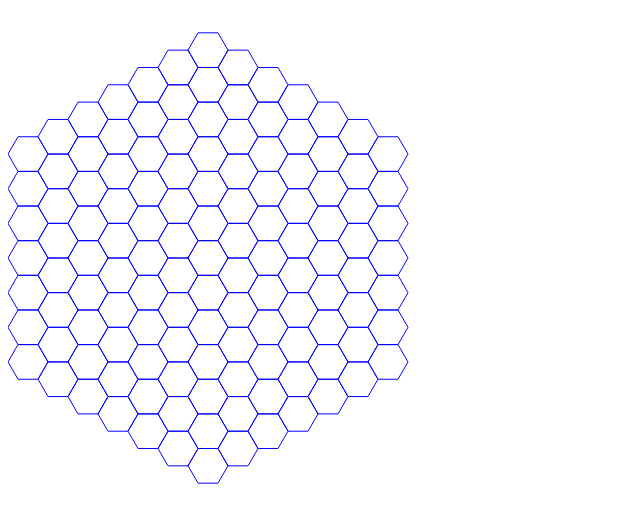
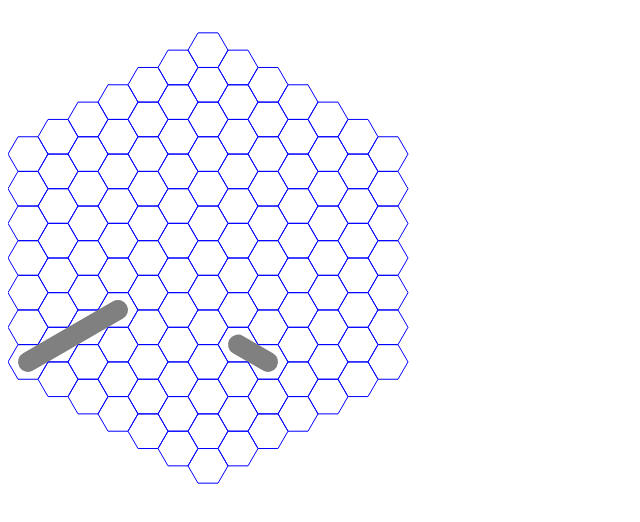
Before and after one commit to sguest/hexships, a React (Vite) app: page / in a window 1280 px wide. Shown: the top 522 px of the page, without its empty margins (0-640 px from the left). Built offline with nearby package versions, Linux system fonts and the light colour scheme.

Commit message:
Draw ships

```diff
--- a/src/App.css
+++ b/src/App.css
@@ -0,0 +1,13 @@
+.board {
+    position: relative;
+}
+
+.field-canvas {
+    position: absolute;
+    z-index: 1;
+}
+
+.ships-canvas {
+    position: absolute;
+    z-index: 2;
+}
--- a/src/App.tsx
+++ b/src/App.tsx
@@ -1,16 +1,36 @@
 import './App.css'
-import Field from './Field'
 import GameSettings from './config/GameSettings';
+import Board from './components/board/Board';
+import Direction from './game-state/Direction';
+import UiSettings from './config/UiSettings';
 
 function App() {
     const settings: GameSettings = {
-        gridSize: 7
+        gridSize: 7,
     };
 
+    const uiSettings: UiSettings = {
+        cellSize: 20,
+        gridOffset: { x: 200, y: 250 },
+    };
+
+    const ships = [
+        {
+            x: 1,
+            y: 2,
+            size: 2,
+            facing: Direction.positiveX,
+        },
+        {
+            x: -3,
+            y: 3,
+            size: 4,
+            facing: Direction.positiveZ,
+        }
+    ]
+
     return (
-
-        <Field settings={settings} />
-
+        <Board gridSize={settings.gridSize} ships={ships} uiSettings={uiSettings} />
     )
 }
 
--- a/src/Field.tsx
+++ /dev/null
@@ -1,37 +0,0 @@
-import * as React from 'react'
-import { useEffect, useRef } from 'react';
-import * as hexUtils from './hex-utils';
-import GameSettings from './config/GameSettings';
-
-export interface FieldProps {
-    settings: GameSettings
-}
-
-export default function Field(props: FieldProps) {
-    const canvasRef = useRef<HTMLCanvasElement>(null);
-    const { settings } = props;
-    useEffect(() => {
-        const canvas = canvasRef.current;
-        if(!canvas) {
-            return;
-        }
-        const context = canvas.getContext('2d');
-        if(!context) {
-            return;
-        }
-        context.clearRect(0, 0, canvas.width, canvas.height);
-        context.strokeStyle = 'blue';
-        context.beginPath();
-        const cells = hexUtils.getGridCells(settings.gridSize);
-        for(let cell of cells) {
-            const corners = hexUtils.getCorners(cell.x, cell.y, 20);
-            context.moveTo(corners[5].x + 200, corners[5].y + 250);
-            for(let corner of corners) {
-                context.lineTo(corner.x + 200, corner.y + 250);
-            }
-        }
-        context.stroke();
-
-    }, [settings, canvasRef])
-    return <canvas ref={canvasRef} width="500" height="500" />
-}
--- /dev/null
+++ b/src/components/board/Board.tsx
@@ -0,0 +1,11 @@
+import Field, { FieldProps } from "./Field";
+import Ships, { ShipsProps } from "./Ships";
+
+export type BoardProps = FieldProps & ShipsProps;
+
+export default function Board(props: BoardProps) {
+    return <div className="board">
+        <Field {...props} />
+        <Ships {...props} />
+    </div>
+}
--- /dev/null
+++ b/src/components/board/Field.tsx
@@ -0,0 +1,39 @@
+import { useEffect, useRef } from 'react';
+import UiSettings from '../../config/UiSettings';
+import * as hexUtils from '../../hex-utils';
+import * as pointUtils from '../../point-utils';
+
+export interface FieldProps {
+    gridSize: number
+    uiSettings: UiSettings
+}
+
+export default function Field(props: FieldProps) {
+    const canvasRef = useRef<HTMLCanvasElement>(null);
+
+    useEffect(() => {
+        const canvas = canvasRef.current;
+        if(!canvas) {
+            return;
+        }
+        const context = canvas.getContext('2d');
+        if(!context) {
+            return;
+        }
+        context.clearRect(0, 0, canvas.width, canvas.height);
+        context.strokeStyle = 'blue';
+        context.beginPath();
+        const cells = hexUtils.getGridCells(props.gridSize);
+        for(let cell of cells) {
+            const corners = hexUtils.getCorners(cell.x, cell.y, props.uiSettings.cellSize);
+            pointUtils.moveTo(context, pointUtils.add(corners[5], props.uiSettings.gridOffset));
+            for(let corner of corners) {
+                pointUtils.lineTo(context, pointUtils.add(corner, props.uiSettings.gridOffset));
+            }
+        }
+        context.stroke();
+
+    }, [props.gridSize, props.uiSettings, canvasRef])
+
+    return <canvas ref={canvasRef} width="500" height="500" className="field-canvas"/>
+}
--- /dev/null
+++ b/src/components/board/Ships.tsx
@@ -0,0 +1,43 @@
+import { useEffect, useRef } from "react";
+import Ship from "../../game-state/Ship";
+import { getDelta } from '../../game-state/Direction';
+import * as hexUtils from '../../hex-utils';
+import * as pointUtils from '../../point-utils';
+import UiSettings from "../../config/UiSettings";
+
+export interface ShipsProps {
+    ships: Ship[]
+    uiSettings: UiSettings
+}
+
+export default function Ships(props: ShipsProps) {
+    const canvasRef = useRef<HTMLCanvasElement>(null);
+
+    useEffect(() => {
+        const canvas = canvasRef.current;
+        if(!canvas) {
+            return;
+        }
+        const context = canvas.getContext('2d');
+        if(!context) {
+            return;
+        }
+        context.clearRect(0, 0, canvas.width, canvas.height);
+        context.strokeStyle = 'grey';
+        context.lineWidth = props.uiSettings.cellSize;
+        context.lineCap = 'round';
+        context.beginPath();
+        for(let ship of props.ships) {
+            const start = hexUtils.getCenter(ship.x, ship.y, props.uiSettings.cellSize);
+            const delta = getDelta(ship.facing);
+            const endCoords = pointUtils.add(ship, pointUtils.multiplyScalar(delta, ship.size - 1));
+            const end = hexUtils.getCenter(endCoords.x, endCoords.y, props.uiSettings.cellSize);
+            pointUtils.moveTo(context, pointUtils.add(start, props.uiSettings.gridOffset));
+            pointUtils.lineTo(context, pointUtils.add(end, props.uiSettings.gridOffset));
+        }
+        context.stroke();
+
+    }, [props.ships, props.uiSettings, canvasRef])
+
+    return <canvas ref={canvasRef} width="500" height="500" className="ships-canvas"/>
+}
--- /dev/null
+++ b/src/config/UiSettings.ts
@@ -0,0 +1,4 @@
+export default interface UiSettings {
+    cellSize: number
+    gridOffset: { x: number, y: number }
+}
--- /dev/null
+++ b/src/game-state/Direction.ts
@@ -0,0 +1,23 @@
+enum Direction {
+    positiveX,
+    positiveY,
+    positiveZ,
+    negativeX,
+    negativeY,
+    negativeZ,
+}
+
+export default Direction
+
+const deltas = {
+    [Direction.positiveX]: { x: 1, y: 0},
+    [Direction.positiveY]: { x: 0, y: 1},
+    [Direction.positiveZ]: { x: -1, y: 1},
+    [Direction.negativeX]: { x: -1, y: 0},
+    [Direction.negativeY]: { x: 0, y: -1},
+    [Direction.negativeZ]: { x: 1, y: -1},
+}
+
+export function getDelta(direction: Direction): { x: number, y: number } {
+    return deltas[direction];
+}
--- /dev/null
+++ b/src/game-state/Ship.ts
@@ -0,0 +1,8 @@
+import Direction from "./Direction";
+
+export default interface Ship {
+    x: number
+    y: number
+    size: number
+    facing: Direction
+}
--- /dev/null
+++ b/src/point-utils.ts
@@ -0,0 +1,26 @@
+export interface Point {
+    x: number
+    y: number
+}
+
+export function add(a: Point, b: Point) {
+    return {
+        x: a.x + b.x,
+        y: a.y + b.y,
+    }
+}
+
+export function multiplyScalar(point: Point, scalar: number) {
+    return {
+        x: point.x * scalar,
+        y: point.y * scalar,
+    }
+}
+
+export function moveTo(context: CanvasRenderingContext2D, point: Point) {
+    context.moveTo(point.x, point.y);
+}
+
+export function lineTo(context: CanvasRenderingContext2D, point: Point) {
+    context.lineTo(point.x, point.y);
+}
```
